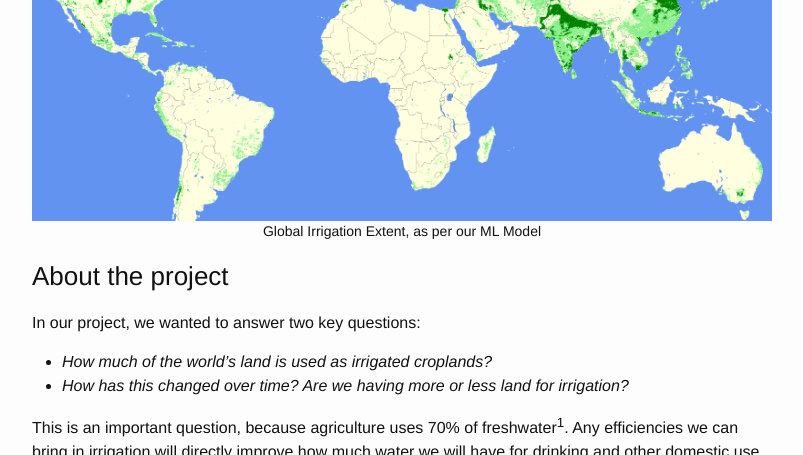
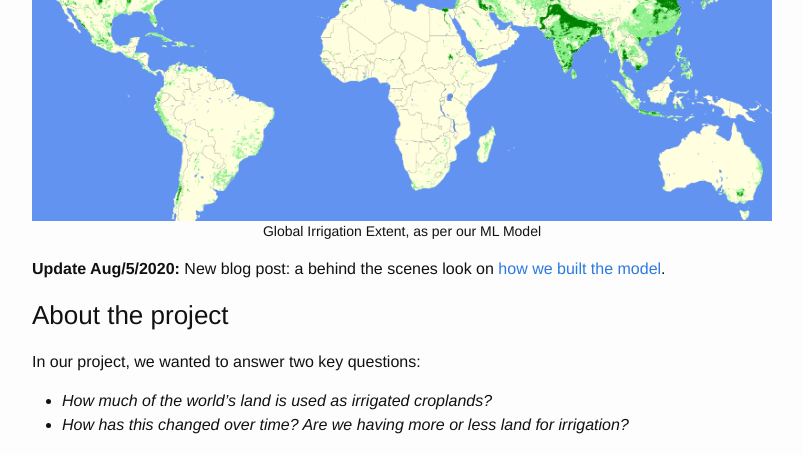
Before and after one commit to deepix/deepix.github.io, a Jekyll site: the page built from _posts/2020-07-05-global-irrigation-map.markdown, in a window 1280 px wide and 900 px high, scrolled down 447 px, cut to the strip 0-455 px from the top of the window. Shown: the whole strip, without its empty margins (238-1041 px from the left). Built offline with Jekyll 4.4.1, drawn with Linux system fonts in a browser that asks for light colours.

Commit message:
Add link to model dev post as update

```diff
--- a/_posts/2020-07-05-global-irrigation-map.markdown
+++ b/_posts/2020-07-05-global-irrigation-map.markdown
@@ -7,6 +7,8 @@ tags: machine-learning geospatial-data google-earth-engine
 For our capstone project at UC Berkeley, we worked with the Department of Environmental Studies.  We developed a machine learning model that we continued to improve even after the course term, and I'm happy to report that it is now under discussion to be a published paper -- a first for the program itself, according to our lecturer.
 
 <center><figure><img src="/files/irr_extent.png"><figcaption>Global Irrigation Extent, as per our ML Model</figcaption></figure></center>
+
+**Update Aug/5/2020:** New blog post: a behind the scenes look on [how we built the model](http://deepix.github.io/2020/08/05/ml-on-gee.html).
 
 <!--more-->
 
```
Also changed, not shown: 1 other file.
